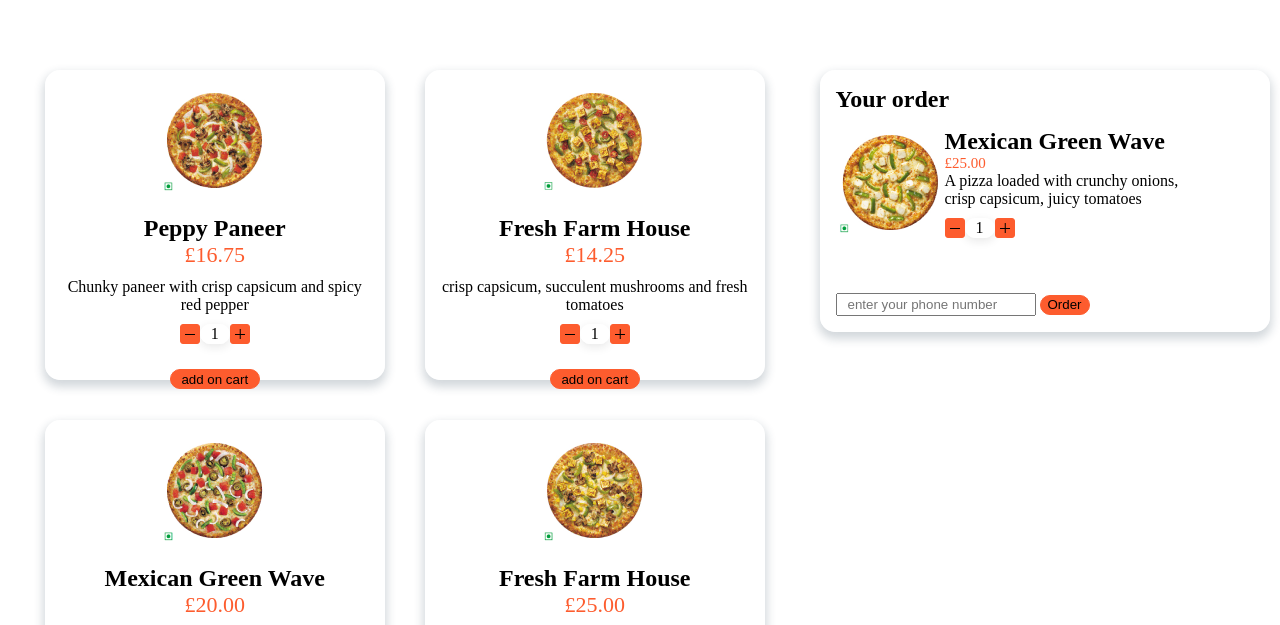
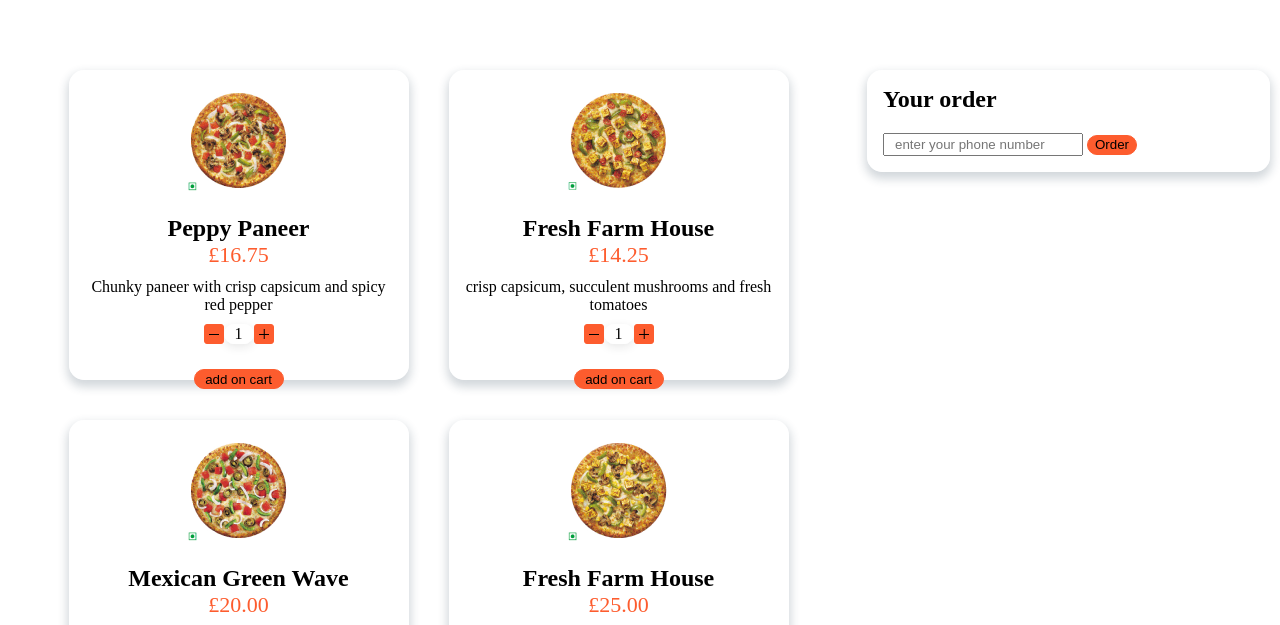
Before and after one commit to OrangeSpacer/PizzaCart, a website: page src/index.html in a window 1280 px wide. Shown: the part 166-791 px from the top of the page. Drawn offline with nearby package versions, Linux system fonts and the light colour scheme; files that its build step writes are made by us from their sources; files whose address does not match are found by name.

Commit message:
refactor: rewrote quantity number

```diff
--- a/src/index.html
+++ b/src/index.html
@@ -18,7 +18,7 @@
             <div class="container">
                 <div class="product__wrapper">
                     <div class="product__content">
-                        <div class="product__item">
+                        <div class="product__item" data-id="1">
                             <img src="img/product/1.png" class="product__view" alt="prodcut1">
                             <h2 class="product__title">
                                 Peppy Paneer
@@ -40,7 +40,7 @@
                                 add on cart
                             </button>
                         </div>
-                        <div class="product__item">
+                        <div class="product__item" data-id="2">
                             <img src="img/product/2.png" class="product__view" alt="prodcut2">
                             <h2 class="product__title">
                                 Fresh Farm House
@@ -62,7 +62,7 @@
                                 add on cart
                             </button>
                         </div>
-                        <div class="product__item">
+                        <div class="product__item" data-id="3">
                             <img src="img/product/3.png" class="product__view" alt="prodcut3">
                             <h2 class="product__title">
                                 Mexican Green Wave
@@ -84,7 +84,7 @@
                                 add on cart
                             </button>
                         </div>
-                        <div class="product__item">
+                        <div class="product__item" data-id="4">
                             <img src="img/product/4.png" class="product__view" alt="prodcut3">
                             <h2 class="product__title">
                                 Fresh Farm House
@@ -106,7 +106,7 @@
                                 add on cart
                             </button>
                         </div>
-                        <div class="product__item">
+                        <div class="product__item" data-id="5">
                             <img src="img/product/5.png" class="product__view" alt="prodcut3">
                             <h2 class="product__title">
                                 Mexican Green Wave
@@ -135,31 +135,7 @@
                                 Your order
                             </h2>
                             <form action="#">
-                                <div class="product__cart_items">
-                                    <div class="product__cart_item">
-                                        <div class="product__cart_item-left">
-                                            <img src="img/product/5.png" class="product__cart_view" alt="prodcut3">
-                                        </div>
-                                        <div class="product__cart_item-right">
-                                            <h2 class="product__cart_title">
-                                                Mexican Green Wave
-                                            </h2>
-                                            <div class="product__cart_price">
-                                                £25.00
-                                            </div>
-                                            <div class="product__cart_descr">
-                                                A pizza loaded with crunchy onions, crisp capsicum, juicy tomatoes
-                                            </div>
-                                            <div class="product__quantity">
-                                                <button class="btn btn__minus"></button>
-                                                <div class="product__quantity_number">
-                                                    1
-                                                </div>
-                                                <button class="btn btn__plus"></button>
-                                            </div>
-                                        </div>
-                                    </div>
-                                </div>
+                                <div class="product__cart_items"></div>
                                 <input type="number" placeholder="enter your phone number" class="product__input">
                                 <button class="btn btn__submit">
                                     Order
--- a/src/js/main.js
+++ b/src/js/main.js
@@ -1,6 +1,8 @@
+import { cart } from "./modules/cart.js";
 import { quantity } from "./modules/quantity.js";
 
 
 window.onload = () => {
+    cart('.product__cart_items','.product__item','.btn__add','.product__title','.product__price','.product__descr','.product__view','.product__quantity_number')
     quantity('.product__quantity','.product__quantity_number','btn__plus','btn__minus')
 }
```
Also changed, not shown: src/js/modules/quantity.js (+16 -12 lines), dist/index.html.
